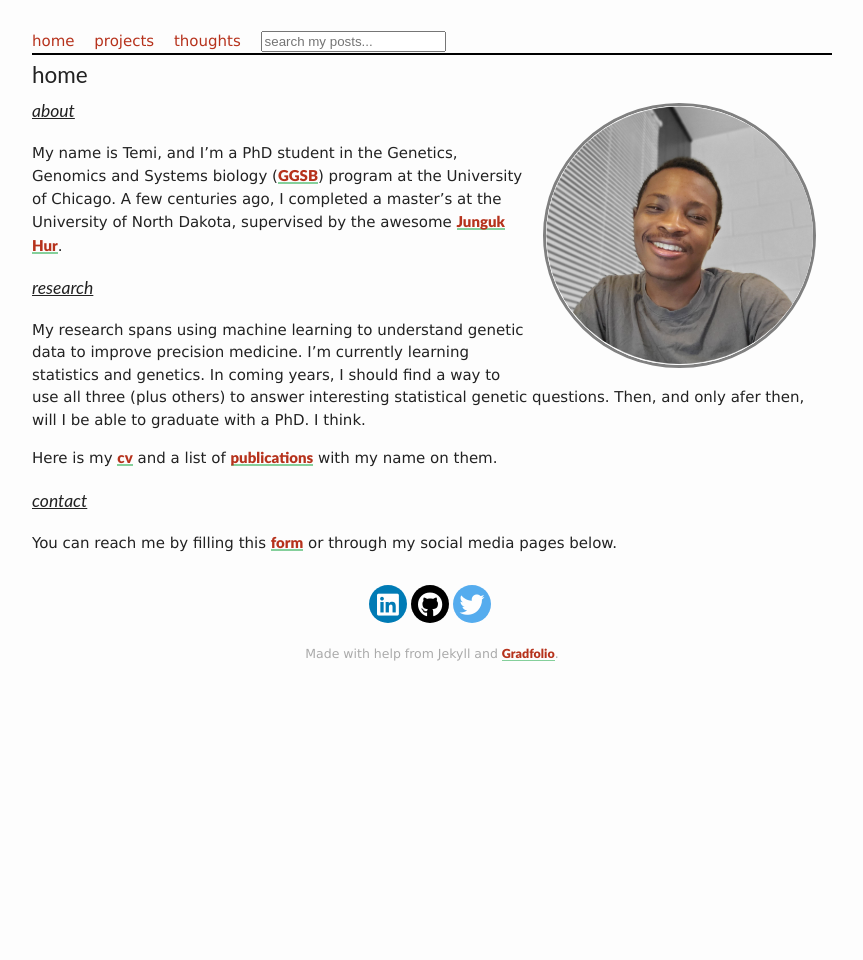
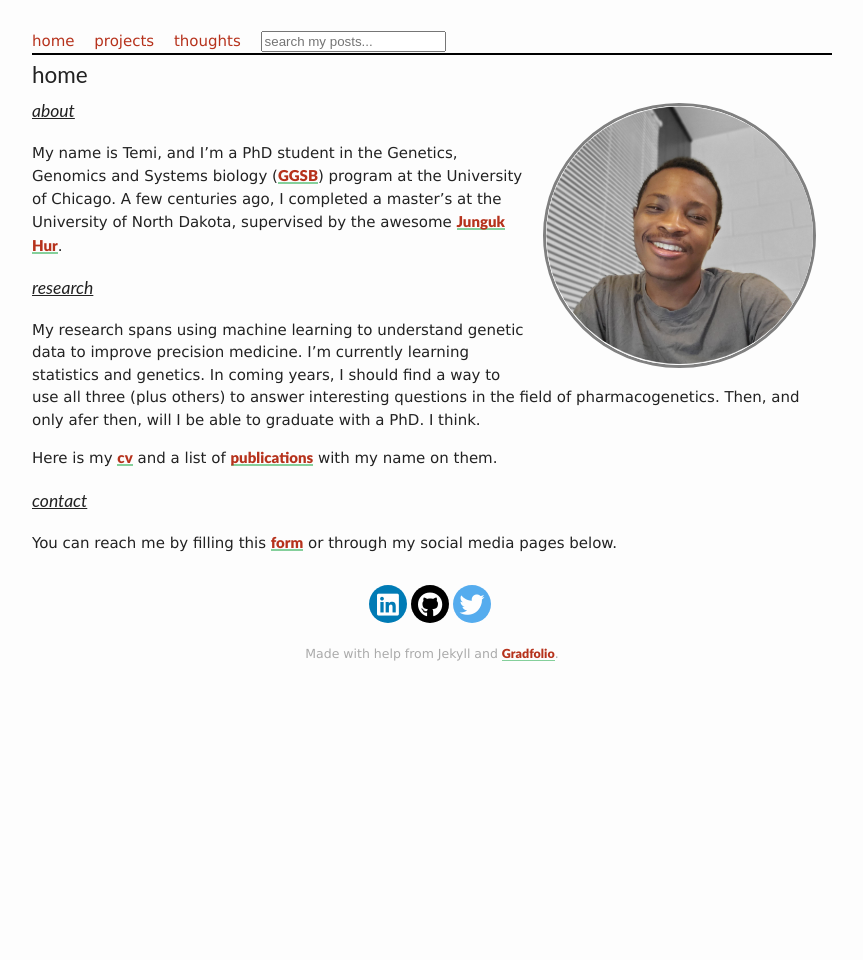
Before and after one commit to tobbyxy/temipete.github.io, a Jekyll site: the page built from index.md, in a window 1280 px wide. Shown: the whole page, without its empty margins (208-1071 px from the left). Built offline with Jekyll 4.4.1, drawn with Linux system fonts in a browser that asks for light colours; nearby versions of some CDN libraries; comment, search, counter and statistics services are not loaded; our own code applies the rules of GitHub Pages for plain Markdown files.

Commit message:
Update index.md

```diff
--- a/index.md
+++ b/index.md
@@ -22,7 +22,7 @@ My name is Temi, and I'm a PhD student in the Genetics, Genomics and Systems bio
   </i></u>
 </h3>
 
-My research spans using machine learning to understand genetic data to improve precision medicine. I'm currently learning statistics and genetics. In coming years, I should find a way to use all three (plus others) to answer interesting statistical genetic questions. Then, and only afer then, will I be able to graduate with a PhD. I think.
+My research spans using machine learning to understand genetic data to improve precision medicine. I'm currently learning statistics and genetics. In coming years, I should find a way to use all three (plus others) to answer interesting questions in the field of pharmacogenetics. Then, and only afer then, will I be able to graduate with a PhD. I think.
 
 Here is my <a href="../docs/cv.pdf" target="_blank" rel="noopener noreferrer">cv</a> and a list of <a href="../publications" target="_blank" rel="noopener noreferrer">publications</a> with my name on them.
 
```
